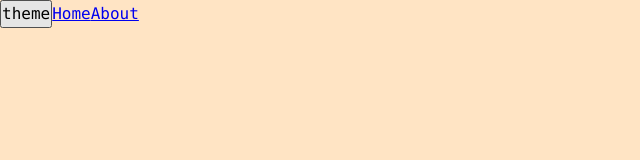
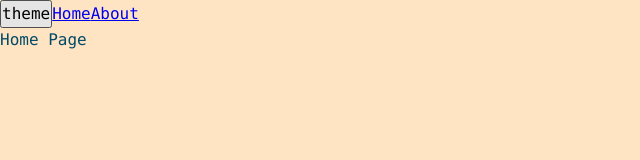
Before and after one commit to Gurgen-jpg/prod-project, a React app: page / in a window 1280 px wide. Before the commit this address had no page. Shown: the top 160 px of the page, without its empty margins (0-640 px from the left). Built offline with nearby package versions, Linux system fonts and the light colour scheme.

Commit message:
- refactor routes

```diff
--- a/src/app/App.tsx
+++ b/src/app/App.tsx
@@ -1,10 +1,9 @@
-import React, {Suspense} from 'react';
-import {Link, Route, Routes} from 'react-router-dom';
+import React from 'react';
+import {Link} from 'react-router-dom';
 import {useTheme} from "app/providers/ThemeProvider";
 import {classNames} from 'shared/classNames/classNames';
 import './../app/styles/index.scss';
-import {AboutPage} from 'pages/AboutPage';
-import {HomePage} from "pages/HomePage";
+import {AppRouter} from "app/providers/router";
 
 
 const App = () => {
@@ -15,12 +14,7 @@ const App = () => {
             <button onClick={toggleTheme}>theme</button>
             <Link to={'/home'}>Home</Link>
             <Link to={'/about'}>About</Link>
-            <Suspense fallback={<div>Loading...</div>}>
-                <Routes>
-                    <Route path={'/home'} element={<HomePage/>}/>
-                    <Route path={'/about'} element={<AboutPage/>}/>
-                </Routes>
-            </Suspense>
+            <AppRouter/>
         </div>
     );
 };
--- /dev/null
+++ b/src/app/providers/router/index.tsx
@@ -0,0 +1 @@
+export {AppRouter} from "./ui/AppRouter";
--- /dev/null
+++ b/src/app/providers/router/ui/AppRouter.tsx
@@ -0,0 +1,21 @@
+import React, {Suspense} from 'react';
+import {Route, Routes} from "react-router-dom";
+import {routeConfig} from "shared/config/routConfig/routConfig";
+
+export const AppRouter = () => {
+    return (
+        <Suspense fallback={<div>Loading...</div>}>
+            <Routes>
+                {Object.values(routeConfig).map(({path, element}) => {
+                    return (
+                        <Route
+                            key={path}
+                            path={path}
+                            element={element}
+                        />
+                    )
+                })}
+            </Routes>
+        </Suspense>
+    );
+};
--- /dev/null
+++ b/src/shared/config/routConfig/routConfig.tsx
@@ -0,0 +1,23 @@
+import { RouteProps } from "react-router-dom"
+import {HomePage} from "pages/HomePage";
+import {AboutPage} from "pages/AboutPage";
+
+export enum AppRoutes {
+    MAIN = 'main',
+    ABOUT = 'about',
+}
+export const RoutePath: Record<AppRoutes, string> = {
+    [AppRoutes.MAIN]: '/',
+    [AppRoutes.ABOUT]: '/about',
+}
+
+export const routeConfig: Record<AppRoutes, RouteProps> = {
+    [AppRoutes.MAIN] : {
+        path: RoutePath.main,
+        element: <HomePage/>
+    },
+    [AppRoutes.ABOUT] : {
+        path: RoutePath.about,
+        element: <AboutPage/>
+    },
+}
```
